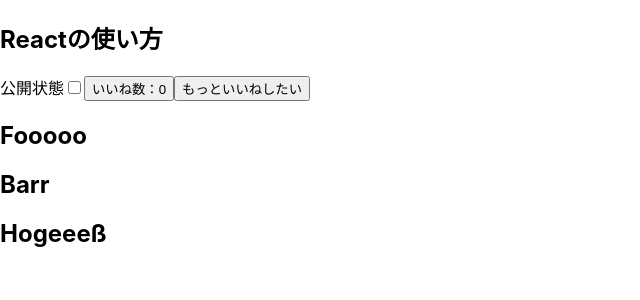
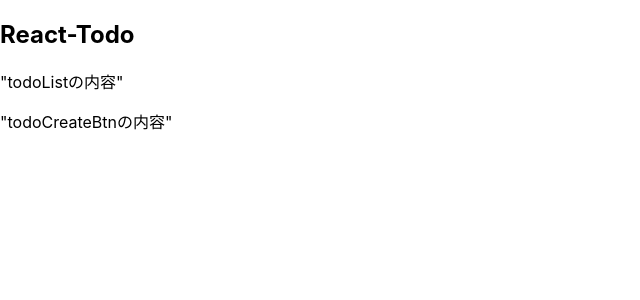
Before and after one commit to mitsuba19930328/todoapp-react, a React (Create React App) app: page / in a window 1280 px wide. Shown: the top 300 px of the page, without its empty margins (0-640 px from the left). Built offline with nearby package versions, Linux system fonts and the light colour scheme.

Commit message:
最低限のtodoアプリに必要なファイル作成

```diff
--- a/src/Todo.jsx
+++ b/src/Todo.jsx
@@ -1,15 +1,19 @@
-// import React from 'react';
-// import Article from "./Article";
-//
-// const Todo = () =>{
-//
-//     return(
-//         <>
-//             < TodoHeader
-//                 title = {'React-Todo'}
-//             />
-//         </>
-//     )
-// }
-//
-// export default Todo;
+import React from 'react';
+import TodoHeader from "./components/TodoHeader";
+import TodoBody from "./components/TodoBody";
+
+const Todo = () =>{
+
+    return(
+        <>
+            < TodoHeader
+                title = {'React-Todo'}
+            />
+
+            < TodoBody />
+
+        </>
+    );
+}
+
+export default Todo;
--- /dev/null
+++ b/src/components/TodoBody.jsx
@@ -0,0 +1,15 @@
+import React, {useState, useEffect} from 'react';
+import TodoList from "./TodoList";
+import TodoCreateBtn from "./TodoCreateBtn";
+
+const TodoBody = (props) => {
+    return (
+        <div>
+            <p>{props.test}</p>
+            <p><TodoList /></p>
+            <p><TodoCreateBtn /></p>
+        </div>
+    )
+};
+
+export default TodoBody;
--- /dev/null
+++ b/src/components/TodoCreateBtn.jsx
@@ -0,0 +1,12 @@
+import React from 'react';
+
+const TodoCreateBtn = () =>{
+
+    return(
+        <>
+            "todoCreateBtnの内容"
+        </>
+    );
+}
+
+export default TodoCreateBtn;
--- /dev/null
+++ b/src/components/TodoHeader.jsx
@@ -0,0 +1,11 @@
+import React from 'react';
+
+const TodoHeader = (props) => {
+    return (
+        <div>
+            <h2>{props.title}</h2>
+        </div>
+    )
+};
+
+export default TodoHeader;
--- /dev/null
+++ b/src/components/TodoList.jsx
@@ -0,0 +1,12 @@
+import React from 'react';
+
+const TodoList = () =>{
+
+    return(
+        <>
+            "todoListの内容"
+        </>
+    );
+}
+
+export default TodoList;
--- a/src/index.js
+++ b/src/index.js
@@ -3,13 +3,13 @@
 import './index.css';
 import App from './App';
 import reportWebVitals from './reportWebVitals';
-import Blog from './Blog';
+// import Blog from './Blog';
 import Todo from './Todo';
 
 ReactDOM.render(
   <React.StrictMode>
-    {/*<Todo />*/}
-    <Blog />
+    <Todo />
+    {/*<Blog />*/}
   </React.StrictMode>,
   document.getElementById('root')
 );
```
